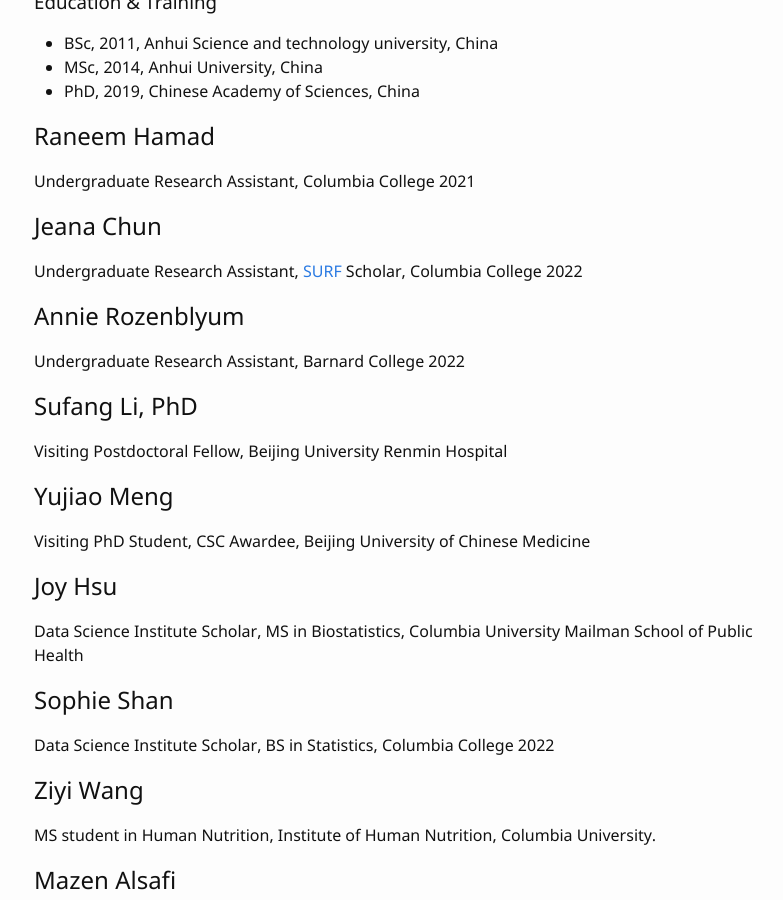
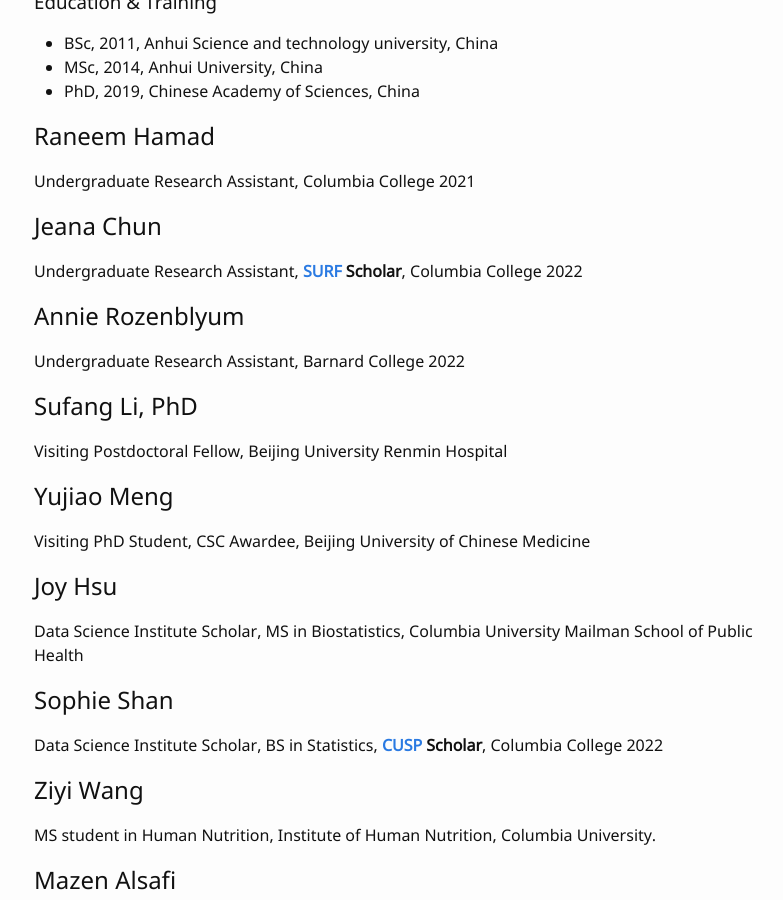
Before and after one commit to hanruizhang/zhanglab, a Jekyll site: the page built from 2_People.md, in a window 1280 px wide and 900 px high, scrolled down 2331 px. Shown: the whole window, without its empty margins (236-1019 px from the left). Built offline with Jekyll 4.4.1, drawn with Linux system fonts in a browser that asks for light colours; comment, search, counter and statistics services are not loaded.

Commit message:
Update 2_People.md

```diff
--- a/2_People.md
+++ b/2_People.md
@@ -77,7 +77,7 @@
 #### Undergraduate Research Assistant, Columbia College 2021
 
 ## Jeana Chun
-#### Undergraduate Research Assistant, [SURF](http://www.columbia.edu/cu/biology/ug/surf/) Scholar, Columbia College 2022
+#### Undergraduate Research Assistant, **[SURF](http://www.columbia.edu/cu/biology/ug/surf/) Scholar**, Columbia College 2022
 
 ## Annie Rozenblyum
 #### Undergraduate Research Assistant, Barnard College 2022
@@ -92,7 +92,7 @@
 #### Data Science Institute Scholar, MS in Biostatistics, Columbia University Mailman School of Public Health
 
 ## Sophie Shan
-#### Data Science Institute Scholar, BS in Statistics, Columbia College 2022
+#### Data Science Institute Scholar, BS in Statistics, **[CUSP](https://www.cc-seas.columbia.edu/scholars) Scholar**, Columbia College 2022
 
 ## Ziyi Wang
 #### MS student in Human Nutrition, Institute of Human Nutrition, Columbia University.
```
